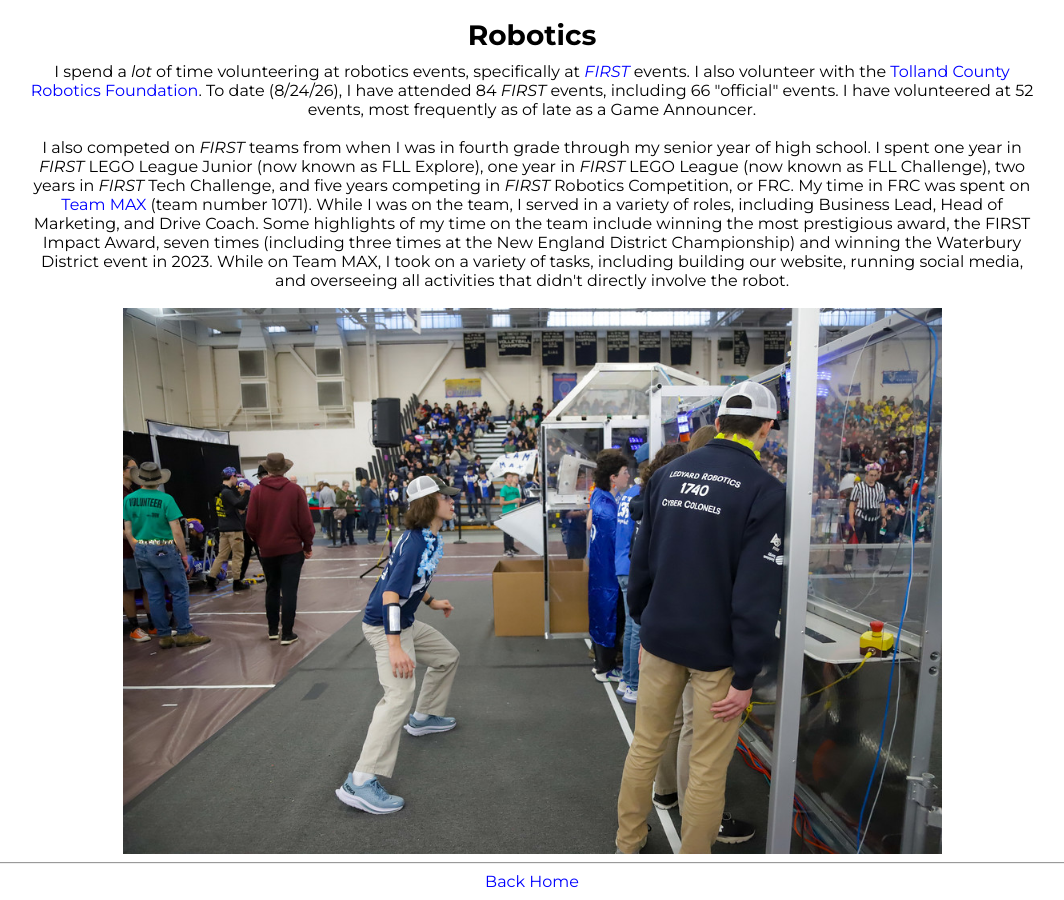
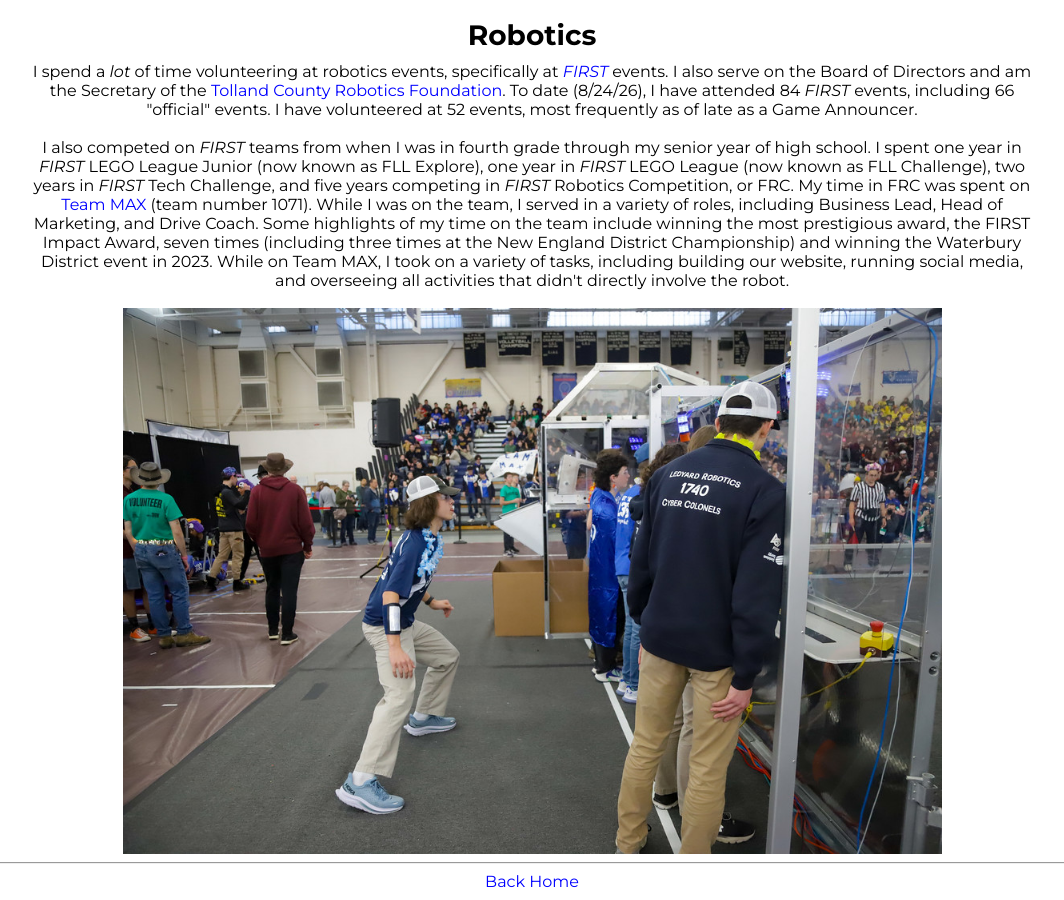
Before and after one commit to jt-pl/jt-pl.github.io, a Jekyll site: the page robotics.html, which Jekyll copies as it is, in a window 1280 px wide. Shown: the whole page, without its empty margins (108-1172 px from the left). Built offline with Jekyll 4.4.1, drawn with Linux system fonts in a browser that asks for light colours.

Commit message:
Update robotics.html

```diff
--- a/robotics.html
+++ b/robotics.html
@@ -12,7 +12,7 @@
   <p></p>
   <h1>Robotics</h1>
 </div></center>
-<p align="center">I spend a <i>lot</i> of time volunteering at robotics events, specifically at <a href="https://firstinspires.org" target="_blank"><i>FIRST</i></a> events. I also volunteer with the <a href = "https://tcrobotics.org" target="_blank">Tolland County Robotics Foundation</a>. To date (8/24/26), I have attended 84 <i>FIRST</i> events, including 66 "official" events. I have volunteered at 52 events, most frequently as of late as a Game Announcer.</p>
+<p align="center">I spend a <i>lot</i> of time volunteering at robotics events, specifically at <a href="https://firstinspires.org" target="_blank"><i>FIRST</i></a> events. I also serve on the Board of Directors and am the Secretary of the <a href = "https://tcrobotics.org" target="_blank">Tolland County Robotics Foundation</a>. To date (8/24/26), I have attended 84 <i>FIRST</i> events, including 66 "official" events. I have volunteered at 52 events, most frequently as of late as a Game Announcer.</p>
 
 <p align = "center"><br>I also competed on <i>FIRST</i> teams from when I was in fourth grade through my senior year of high school. I spent one year in <i>FIRST</i> LEGO League Junior (now known as FLL Explore), one year in <i>FIRST</i> LEGO League (now known as FLL Challenge), two years in <i>FIRST</i> Tech Challenge, and five years competing in <i>FIRST</i> Robotics Competition, or FRC. My time in FRC was spent on <a href = "https://max1071.org" target="_blank">Team MAX</a> (team number 1071). While I was on the team, I served in a variety of roles, including Business Lead, Head of Marketing, and Drive Coach. Some highlights of my time on the team include winning the most prestigious award, the FIRST Impact Award, seven times (including three times at the New England District Championship) and winning the Waterbury District event in 2023. While on Team MAX, I took on a variety of tasks, including building our website, running social media, and overseeing all activities that didn't directly involve the robot.</p>
 
```
